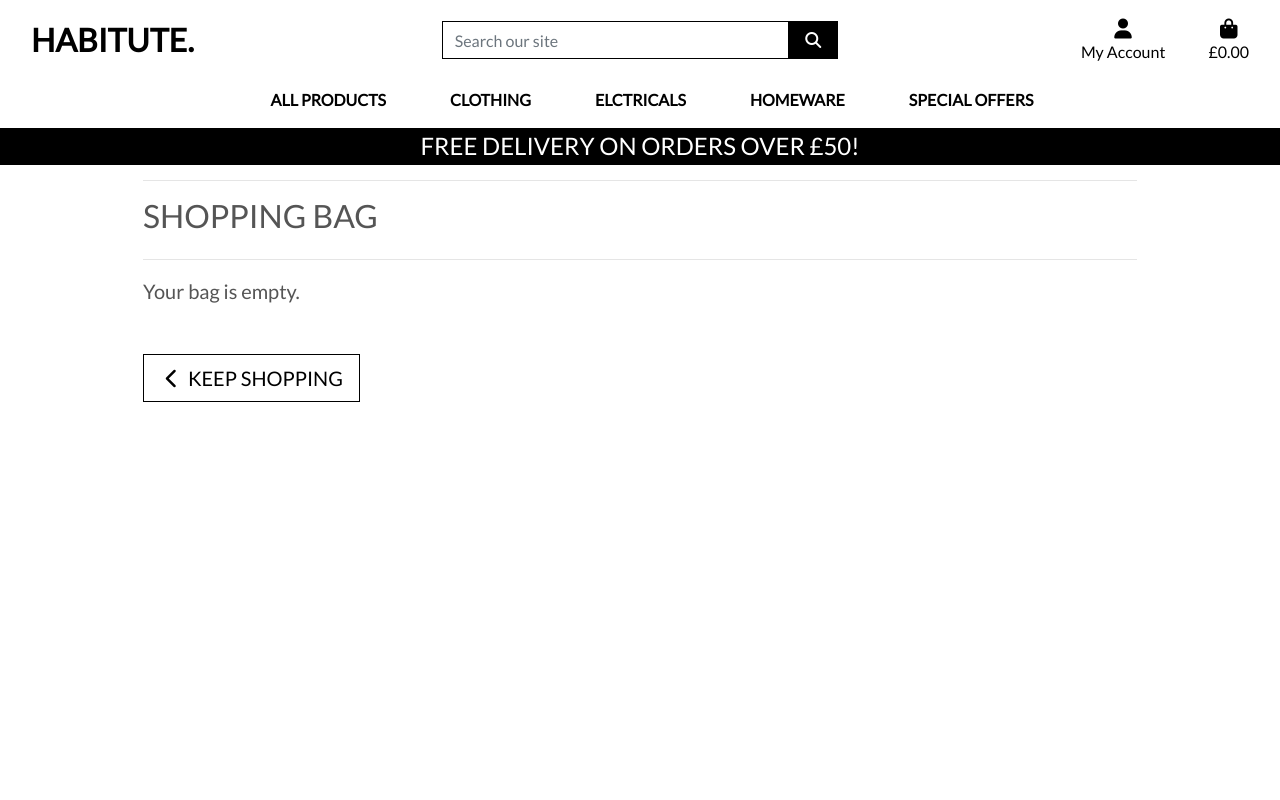
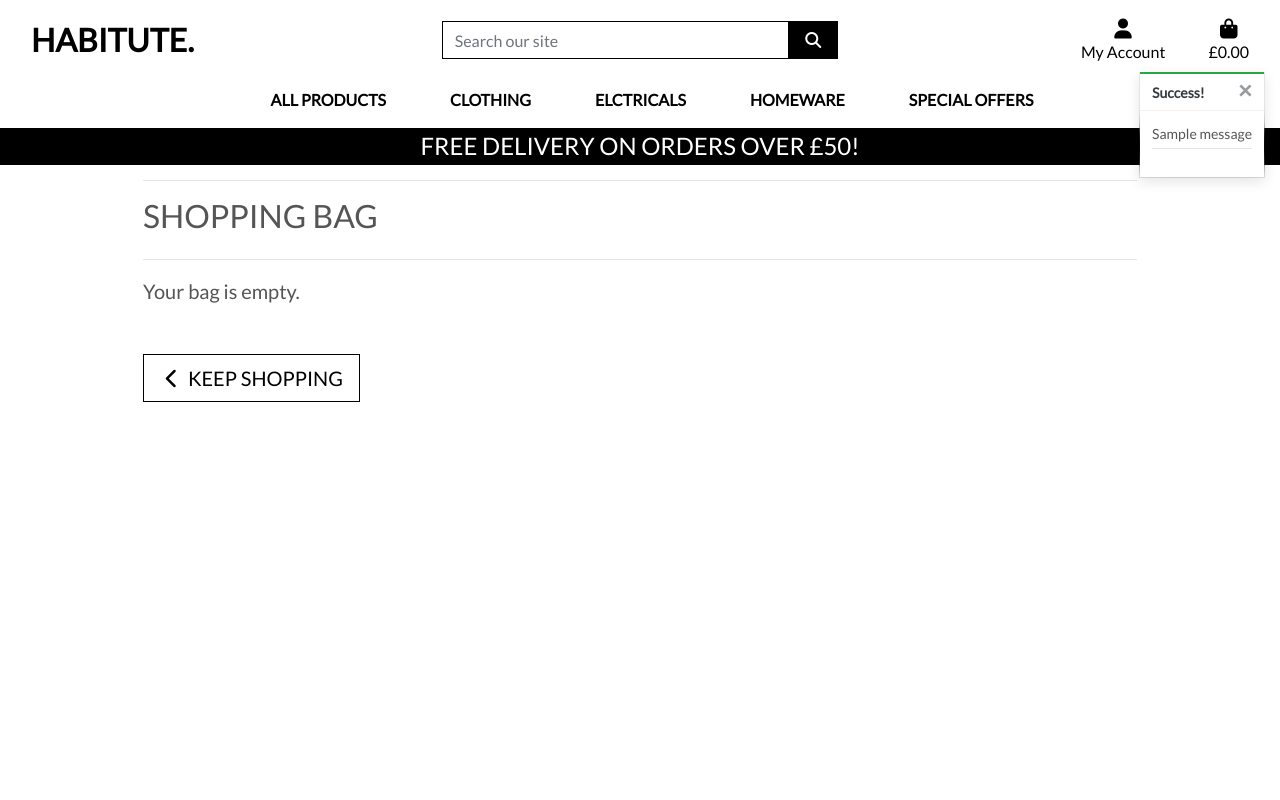
Before and after one commit to Code-Institute-Submissions/PhilipWilliams0-habitute, a Django app: page /bag/ in a window 1280 px wide. Run offline with Django 3.2, Linux system fonts and the light colour scheme; tables that the repository leaves empty hold one stand-in row (values such as "Sample post"); one stand-in notice (Sample message) is shown; some libraries are stand-ins or nearby versions.

Commit message:
Added toasts

```diff
--- a/bag/views.py
+++ b/bag/views.py
@@ -1,4 +1,7 @@
 from django.shortcuts import render, redirect, reverse, HttpResponse
+from django.contrib import messages
+
+from products.models import Product
 
 # Create your views here.
 
@@ -10,6 +13,7 @@ def view_bag(request):
 def add_to_bag(request, item_id):
     """ Add a quantity of the specified product to the shopping bag """
 
+    product = Product.objects.get(pk=item_id)
     quantity = int(request.POST.get('quantity'))
     redirect_url = request.POST.get('redirect_url')
     size = None
@@ -30,6 +34,7 @@ def add_to_bag(request, item_id):
             bag[item_id] += quantity
         else:
             bag[item_id] = quantity
+            messages.success(request, f'Added {product.name} to your bag')
 
     request.session['bag'] = bag
     return redirect(redirect_url)
--- a/habitute/settings.py
+++ b/habitute/settings.py
@@ -79,6 +79,8 @@ TEMPLATES = [
         },
     },
 ]
+
+MESSAGE_STORAGE = 'django.contrib.messages.storage.session.SessionStorage'
 
 AUTHENTICATION_BACKENDS = [
     # Needed to login by username in Django admin, regardless of `allauth`
--- a/static/css/base.css
+++ b/static/css/base.css
@@ -111,6 +111,23 @@ a.category-badge>span.badge:hover {
     color: #fff !important;
 }
 
+/* bootstrap toasts */
+
+.message-container {
+    position: fixed;
+    top: 72px;
+    right: 15px;
+    z-index: 99999999999;
+}
+
+.custom-toast {
+    overflow: visible;
+}
+
+.toast-capper {
+    height: 2px;
+}
+
 
 
 /* -------------------------------- Media Queries */
--- a/templates/base.html
+++ b/templates/base.html
@@ -124,7 +124,21 @@
     </header>
 
     {% if messages %}
-    <div class="message-container"></div>
+    <div class="message-container">
+        {% for message in messages %}
+        {% with message.level as level %}
+        {% if level == 40 %}
+        {% include 'includes/toasts/toast_error.html' %}
+        {% elif level == 30 %}
+        {% include 'includes/toasts/toast_warning.html' %}
+        {% elif level == 25 %}
+        {% include 'includes/toasts/toast_success.html' %}
+        {% else %}
+        {% include 'includes/toasts/toast_info.html' %}
+        {% endif %}
+        {% endwith %}
+        {% endfor %}
+    </div>
     {% endif %}
 
     {% block page_header %}
@@ -134,7 +148,11 @@
     {% endblock %}
 
     {% block postloadjs %}
+    <script type="text/javascript">
+        $('.toast').toast('show');
+    </script>
     {% endblock %}
+
 
 
 </body>
--- /dev/null
+++ b/templates/includes/toasts/toast_success.html
@@ -0,0 +1,61 @@
+<div class="toast custom-toast rounded-0 border-top-0" data-autohide="false">
+    <div class="arrow-up arrow-success"></div>
+    <div class="w-100 toast-capper bg-success"></div>
+    <div class="toast-header bg-white text-dark">
+        <strong class="mr-auto">Success!</strong>
+        <button type="button" class="ml-2 mb-1 close text-dark" data-dismiss="toast" aria-label="Close">
+            <span aria-hidden="true">&times;</span>
+        </button>
+    </div>
+    <div class="toast-body bg-white">
+        <div class="row">
+            <div class="col">
+                {{ message }}
+                <hr class="mt-1 mb-3">
+            </div>
+        </div>
+        {% if grand_total and not on_profile_page %}
+        <p class="logo-font bg-white text-black py-1">Your Bag ({{ product_count }})</p>
+        <div class="bag-notification-wrapper">
+            {% for item in bag_items %}
+            <div class="row">
+                <div class="col-3 my-1">
+                    {% if item.product.image %}
+                    <img class="w-100" src="{{ item.product.image.url }}" alt="{{ item.product.name }}">
+                    {% else %}
+                    <img class="w-100" src="{{ MEDIA_URL }}noimage.png" alt="{{ item.product.name }}">
+                    {% endif %}
+                </div>
+                <div class="col-9">
+                    <p class="my-0"><strong>{{ item.product.name }}</strong></p>
+                    <p class="my-0 small">Size:
+                        {% if item.product.has_sizes %}{{ item.size|upper }}{% else %}N/A{% endif %}</p>
+                    <p class="my-0 small text-muted">Qty: {{ item.quantity }}</p>
+                </div>
+            </div>
+            {% endfor %}
+        </div>
+        <div class="row">
+            <div class="col">
+                <strong>
+                    <p class="mt-3 mb-1 text-black">
+                        Total{% if free_delivery_delta > 0 %} (Exc. delivery){% endif %}:
+                        <span class="float-right">${{ total|floatformat:2 }}</span>
+                    </p>
+                </strong>
+                {% if free_delivery_delta > 0 %}
+                <p class="mb-0 p-2 bg-warning shadow-sm text-black text-center">
+                    Spend <strong>£{{ free_delivery_delta }}</strong> more to get free next day delivery!
+                </p>
+                {% endif %}
+                <a href="{% url 'view_bag' %}" class="btn btn-black btn-block rounded-0">
+                    <span class="text-uppercase">Go To Secure Checkout</span>
+                    <span class="icon">
+                        <i class="fas fa-lock"></i>
+                    </span>
+                </a>
+            </div>
+        </div>
+        {% endif %}
+    </div>
+</div>
```
Also changed, not shown: templates/includes/toasts/toast_error.html (added, +13 -0 lines), templates/includes/toasts/toast_info.html (added, +13 -0 lines), templates/includes/toasts/toast_warning.html (added, +13 -0 lines).
